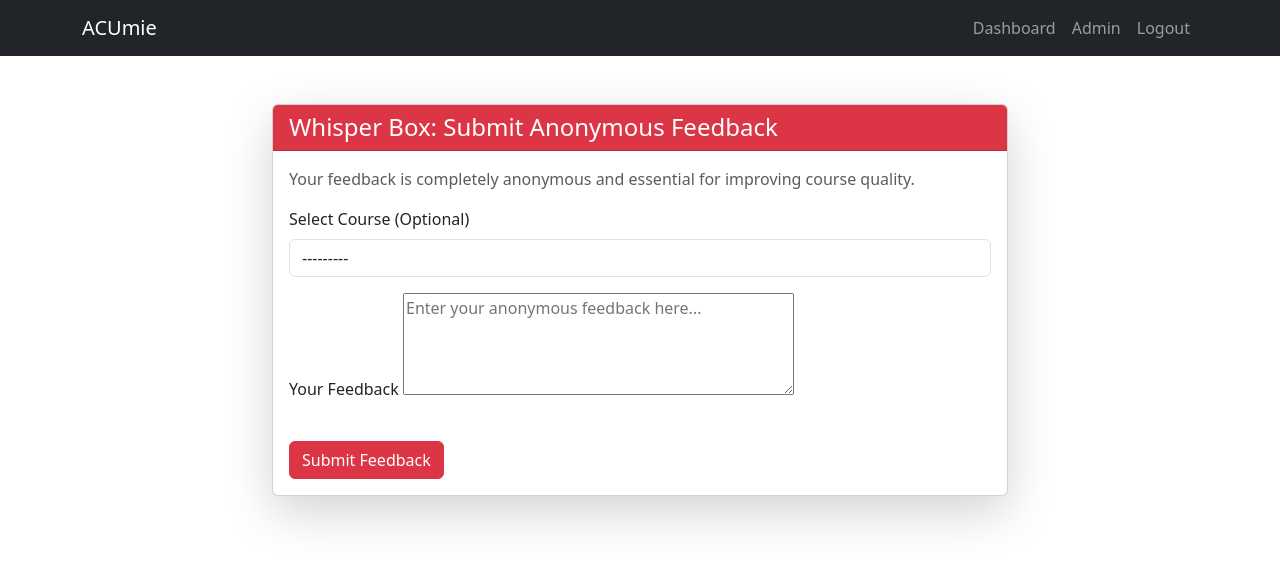
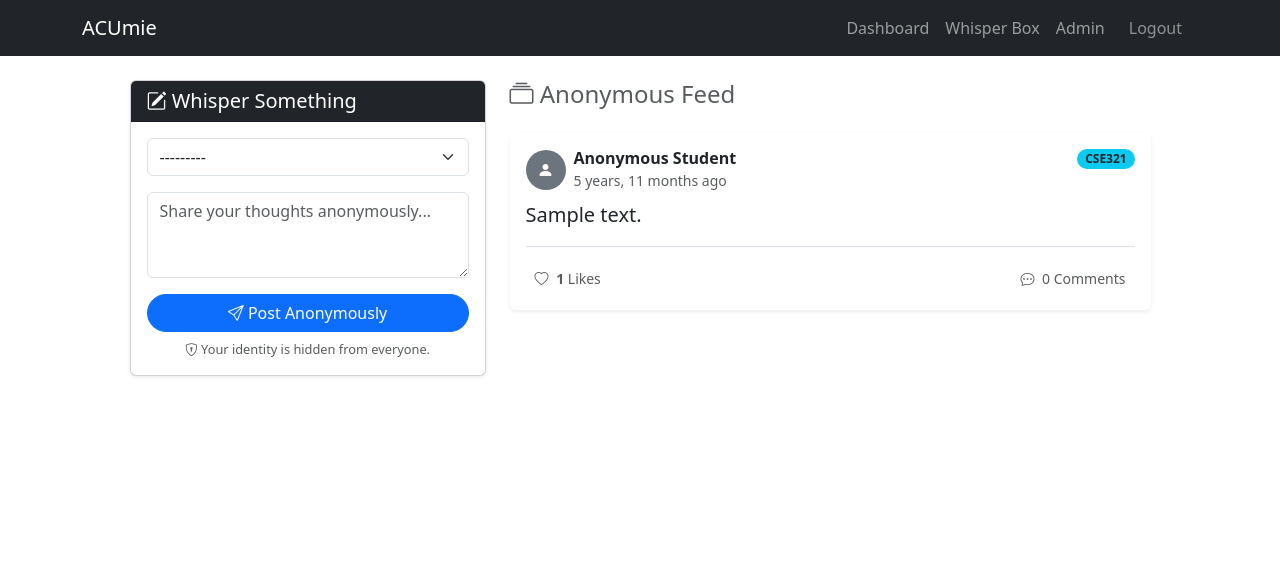
Before and after one commit to Mirket07/Acumie, a Django app: page /feedback/submit/ in a window 1280 px wide. Shown: the top 564 px of the page. Run offline with Django 5.2, Linux system fonts and the light colour scheme; a user stored in the database is signed in; data comes from the database, SQL or seed files in the repository; both versions use the stored data as it was after the commit; tables that the repository leaves empty hold one stand-in row (values such as "Sample post"); parts of the project's set-up code (start-up, migrations or seed data) failed here and were passed over.

Commit message:
Whisper Box feed eklendi

```diff
--- a/Acumie/templates/base.html
+++ b/Acumie/templates/base.html
@@ -6,23 +6,39 @@
     <title>{% block title %}ACUmie Project{% endblock %}</title>
     <link href="https://cdn.jsdelivr.net/npm/bootstrap@5.3.3/dist/css/bootstrap.min.css" rel="stylesheet">
     <link rel="stylesheet" href="https://cdn.jsdelivr.net/npm/bootstrap-icons@1.11.3/font/bootstrap-icons.min.css">
+    <style>
+        #logout-form button.nav-link {
+            background: none;
+            border: none;
+            padding: 0.5rem 1rem;
+            cursor: pointer;
+        }
+    </style>
 </head>
 <body>
 
     <nav class="navbar navbar-expand-lg navbar-dark bg-dark">
         <div class="container">
             <a class="navbar-brand" href="/">ACUmie</a>
+            <button class="navbar-toggler" type="button" data-bs-toggle="collapse" data-bs-target="#navbarNav" aria-controls="navbarNav" aria-expanded="false" aria-label="Toggle navigation">
+                <span class="navbar-toggler-icon"></span>
+            </button>
+            <div class="collapse navbar-collapse justify-content-end" id="navbarNav">
                 <div class="navbar-nav">
                     {% if user.is_authenticated %}
                         <a class="nav-link" href="{% url 'grades:dashboard' %}">Dashboard</a>
+
+                        <a class="nav-link" href="{% url 'feedback:submit' %}">Whisper Box</a>
+
                         {% if user.is_staff %}
                             <a class="nav-link" href="{% url 'admin:index' %}">Admin</a>
                         {% endif %}
+
                         <form id="logout-form" method="post" action="{% url 'logout' %}" style="display:inline;">
                           {% csrf_token %}
                           <button
                             type="submit"
-    class="nav-link"
+                            class="nav-link text-white-50"
                             aria-label="Logout"
                           >
                             Logout
@@ -31,6 +47,7 @@
                     {% else %}
                         <a class="nav-link" href="{% url 'login' %}">Login</a>
                     {% endif %}
+                </div>
             </div>
         </div>
     </nav>
--- a/feedback/forms.py
+++ b/feedback/forms.py
@@ -1,15 +1,19 @@
 from django import forms
-from .models import Feedback
+from .models import Feedback, FeedbackComment
 
 class FeedbackForm(forms.ModelForm):
     class Meta:
         model = Feedback
         fields = ['course', 'feedback_text']
         widgets = {
-            'feedback_text': forms.Textarea(attrs={'rows': 4, 'placeholder': 'Enter your anonymous feedback here...'}),
-            'course': forms.Select(attrs={'class': 'form-control'}),
+            'feedback_text': forms.Textarea(attrs={'rows': 3, 'placeholder': 'Share your thoughts anonymously...', 'class': 'form-control'}),
+            'course': forms.Select(attrs={'class': 'form-select'}),
         }
-        labels = {
-            'course': 'Select Course (Optional)',
-            'feedback_text': 'Your Feedback',
+
+class CommentForm(forms.ModelForm):
+    class Meta:
+        model = FeedbackComment
+        fields = ['comment_text']
+        widgets = {
+            'comment_text': forms.Textarea(attrs={'rows': 2, 'placeholder': 'Reply anonymously...', 'class': 'form-control'}),
         }
--- /dev/null
+++ b/feedback/templates/feedback/feed.html
@@ -0,0 +1,149 @@
+{% extends "base.html" %}
+
+{% block title %}Whisper Box Feed{% endblock %}
+
+{% block content %}
+<div class="container mt-4">
+    <div class="row justify-content-center">
+
+        <div class="col-md-4 mb-4">
+            <div class="card shadow-sm sticky-top" style="top: 80px;">
+                <div class="card-header bg-dark text-white">
+                    <h5 class="mb-0"><i class="bi bi-pencil-square"></i> Whisper Something</h5>
+                </div>
+                <div class="card-body">
+                    <form method="post">
+                        {% csrf_token %}
+                        <input type="hidden" name="submit_feedback" value="1">
+
+                        <div class="mb-3">
+                            {{ form.course }}
+                        </div>
+                        <div class="mb-3">
+                            {{ form.feedback_text }}
+                        </div>
+
+                        <button type="submit" class="btn btn-primary w-100 rounded-pill">
+                            <i class="bi bi-send"></i> Post Anonymously
+                        </button>
+                    </form>
+                    <small class="text-muted d-block mt-2 text-center" style="font-size: 0.8rem;">
+                        <i class="bi bi-shield-lock"></i> Your identity is hidden from everyone.
+                    </small>
+                </div>
+            </div>
+        </div>
+
+        <div class="col-md-7">
+
+            <h4 class="mb-4 text-muted"><i class="bi bi-collection"></i> Anonymous Feed</h4>
+
+            {% for item in feedbacks %}
+            <div class="card shadow-sm mb-3 border-0">
+                <div class="card-body">
+
+                    <div class="d-flex justify-content-between align-items-start mb-2">
+                        <div class="d-flex align-items-center">
+                            <div class="bg-secondary rounded-circle text-white d-flex justify-content-center align-items-center me-2" style="width: 40px; height: 40px;">
+                                <i class="bi bi-person-fill"></i>
+                            </div>
+                            <div>
+                                <h6 class="mb-0 fw-bold">Anonymous Student</h6>
+                                <small class="text-muted">{{ item.created_at|timesince }} ago</small>
+                            </div>
+                        </div>
+                        {% if item.course %}
+                            <span class="badge bg-info text-dark rounded-pill">{{ item.course.code }}</span>
+                        {% else %}
+                            <span class="badge bg-light text-muted border rounded-pill">General</span>
+                        {% endif %}
+                    </div>
+
+                    <p class="card-text fs-5 mb-3">{{ item.feedback_text }}</p>
+
+                    <div class="d-flex justify-content-between align-items-center border-top pt-3">
+
+                        <button class="btn btn-sm like-btn {% if item.id in user_likes %}text-danger{% else %}text-muted{% endif %}"
+                                data-id="{{ item.id }}"
+                                onclick="toggleLike(this)">
+                            <i class="bi {% if item.id in user_likes %}bi-heart-fill{% else %}bi-heart{% endif %} me-1"></i>
+                            <span class="like-count fw-bold">{{ item.likes_count }}</span> Likes
+                        </button>
+
+                        <button class="btn btn-sm text-muted" type="button" data-bs-toggle="collapse" data-bs-target="#comments-{{ item.id }}">
+                            <i class="bi bi-chat-dots me-1"></i> {{ item.comments.count }} Comments
+                        </button>
+                    </div>
+
+                    <div class="collapse mt-3 bg-light p-3 rounded" id="comments-{{ item.id }}">
+
+                        {% for comment in item.comments.all %}
+                            <div class="d-flex mb-2">
+                                <i class="bi bi-chat-right-text text-muted me-2 mt-1"></i>
+                                <div>
+                                    <span class="fw-bold text-dark" style="font-size: 0.9rem;">Anon:</span>
+                                    <span class="text-secondary" style="font-size: 0.95rem;">{{ comment.comment_text }}</span>
+                                </div>
+                            </div>
+                        {% empty %}
+                            <p class="text-muted small fst-italic">No comments yet. Be the first to whisper back!</p>
+                        {% endfor %}
+
+                        <form action="{% url 'feedback:add_comment' item.id %}" method="post" class="mt-3 d-flex">
+                            {% csrf_token %}
+                            <input type="text" name="comment_text" class="form-control form-control-sm me-2 rounded-pill" placeholder="Reply anonymously..." required>
+                            <button type="submit" class="btn btn-sm btn-dark rounded-circle">
+                                <i class="bi bi-send-fill"></i>
+                            </button>
+                        </form>
+                    </div>
+
+                </div>
+            </div>
+            {% empty %}
+            <div class="text-center py-5 text-muted">
+                <i class="bi bi-wind fs-1 d-block mb-3"></i>
+                <h4>It's quiet in here...</h4>
+                <p>Be the first to share your thoughts!</p>
+            </div>
+            {% endfor %}
+
+        </div>
+    </div>
+</div>
+
+<script>
+function toggleLike(btn) {
+    const feedbackId = btn.getAttribute('data-id');
+    const url = "{% url 'feedback:toggle_like' 0 %}".replace('0', feedbackId);
+    const icon = btn.querySelector('i');
+    const countSpan = btn.querySelector('.like-count');
+    let currentCount = parseInt(countSpan.innerText);
+
+    fetch(url, {
+        method: 'POST',
+        headers: {
+            'X-CSRFToken': '{{ csrf_token }}',
+            'Content-Type': 'application/json'
+        },
+    })
+    .then(response => response.json())
+    .then(data => {
+        if(data.status === 'success') {
+            countSpan.innerText = data.likes_count;
+            if(data.liked) {
+                btn.classList.remove('text-muted');
+                btn.classList.add('text-danger');
+                icon.classList.remove('bi-heart');
+                icon.classList.add('bi-heart-fill');
+            } else {
+                btn.classList.remove('text-danger');
+                btn.classList.add('text-muted');
+                icon.classList.remove('bi-heart-fill');
+                icon.classList.add('bi-heart');
+            }
+        }
+    });
+}
+</script>
+{% endblock %}
--- a/feedback/urls.py
+++ b/feedback/urls.py
@@ -4,7 +4,9 @@ from . import views
 app_name = 'feedback'
 
 urlpatterns = [
-    path('submit/', views.feedback_submit_view, name='submit'),
-    path('thank-you/', views.feedback_thank_you_view, name='thank_you'),
+    path('feed/', views.feedback_feed_view, name='feed'),
+    path('submit/', views.feedback_feed_view, name='submit'),
+    path('like/<int:feedback_id>/', views.toggle_like, name='toggle_like'),
+    path('comment/<int:feedback_id>/', views.add_comment, name='add_comment'),
     path('request/<int:assessment_id>/', views.request_feedback, name='request_feedback'),
 ]
--- a/feedback/views.py
+++ b/feedback/views.py
@@ -1,51 +1,77 @@
 from django.shortcuts import render, redirect, get_object_or_404
-from django.urls import reverse
 from django.contrib.auth.decorators import login_required
 from django.http import JsonResponse
-from .forms import FeedbackForm
-from .models import FeedbackRequest
+from django.db.models import Count, Prefetch
+from .models import Feedback, FeedbackLike, FeedbackComment, FeedbackRequest
+from .forms import FeedbackForm, CommentForm
 from courses.models import Assessment
 
-def feedback_submit_view(request):
-    if request.method == 'POST':
+@login_required
+def feedback_feed_view(request):
+    if request.method == 'POST' and 'submit_feedback' in request.POST:
         form = FeedbackForm(request.POST)
         if form.is_valid():
             form.save()
-            return redirect(reverse('feedback:thank_you'))
+            return redirect('feedback:feed')
     else:
         form = FeedbackForm()
 
+    feedbacks = Feedback.objects.select_related('course').prefetch_related(
+        'comments'
+    ).order_by('-created_at')
+
+    user_likes = set(FeedbackLike.objects.filter(user=request.user).values_list('feedback_id', flat=True))
+
     context = {
         'form': form,
-        'page_title': 'Whisper Box: Anonymous Feedback'
+        'comment_form': CommentForm(),
+        'feedbacks': feedbacks,
+        'user_likes': user_likes,
+        'page_title': 'Whisper Box Feed'
     }
-    return render(request, 'feedback/submit_feedback.html', context)
+    return render(request, 'feedback/feed.html', context)
 
-def feedback_thank_you_view(request):
-    return render(request, 'feedback/thank_you.html', {'page_title': 'Thank You'})
+@login_required
+def toggle_like(request, feedback_id):
+    if request.method == 'POST':
+        feedback = get_object_or_404(Feedback, id=feedback_id)
+        like_obj, created = FeedbackLike.objects.get_or_create(user=request.user, feedback=feedback)
 
-# --- GÜNCELLENEN KISIM BURASI ---
+        if not created:
+            like_obj.delete()
+            liked = False
+            feedback.likes_count = max(0, feedback.likes_count - 1)
+        else:
+            liked = True
+            feedback.likes_count += 1
+
+        feedback.save()
+
+        return JsonResponse({'status': 'success', 'liked': liked, 'likes_count': feedback.likes_count})
+
+    return JsonResponse({'status': 'error'}, status=400)
+
+@login_required
+def add_comment(request, feedback_id):
+    if request.method == 'POST':
+        feedback = get_object_or_404(Feedback, id=feedback_id)
+        form = CommentForm(request.POST)
+        if form.is_valid():
+            comment = form.save(commit=False)
+            comment.feedback = feedback
+            comment.user = request.user
+            comment.save()
+    return redirect('feedback:feed')
+
 @login_required
 def request_feedback(request, assessment_id):
-    # Sadece öğrenci kontrolü
     if request.user.role != 'STUDENT':
         return JsonResponse({'status': 'error', 'message': "Only students can request feedback."}, status=403)
 
     assessment = get_object_or_404(Assessment, id=assessment_id)
-
-    # Kayıt oluşturma (get_or_create zaten varsa oluşturmaz)
-    obj, created = FeedbackRequest.objects.get_or_create(
-        student=request.user,
-        assessment=assessment
-    )
+    obj, created = FeedbackRequest.objects.get_or_create(student=request.user, assessment=assessment)
 
     if created:
-        return JsonResponse({
-            'status': 'success',
-            'message': f"Request sent for {assessment.get_type_display()}!"
-        })
+        return JsonResponse({'status': 'success', 'message': f"Request sent for {assessment.get_type_display()}!"})
     else:
-        return JsonResponse({
-            'status': 'warning',
-            'message': "You have already requested feedback for this assessment."
-        })
+        return JsonResponse({'status': 'warning', 'message': "You have already requested feedback."})
```
Also changed, not shown: feedback/models.py (+19 -3 lines), db.sqlite3, feedback/migrations/0003_feedback_likes_count_feedbackcomment_feedbacklike.py (added). Lines whose indentation alone changed are shown as unchanged.
